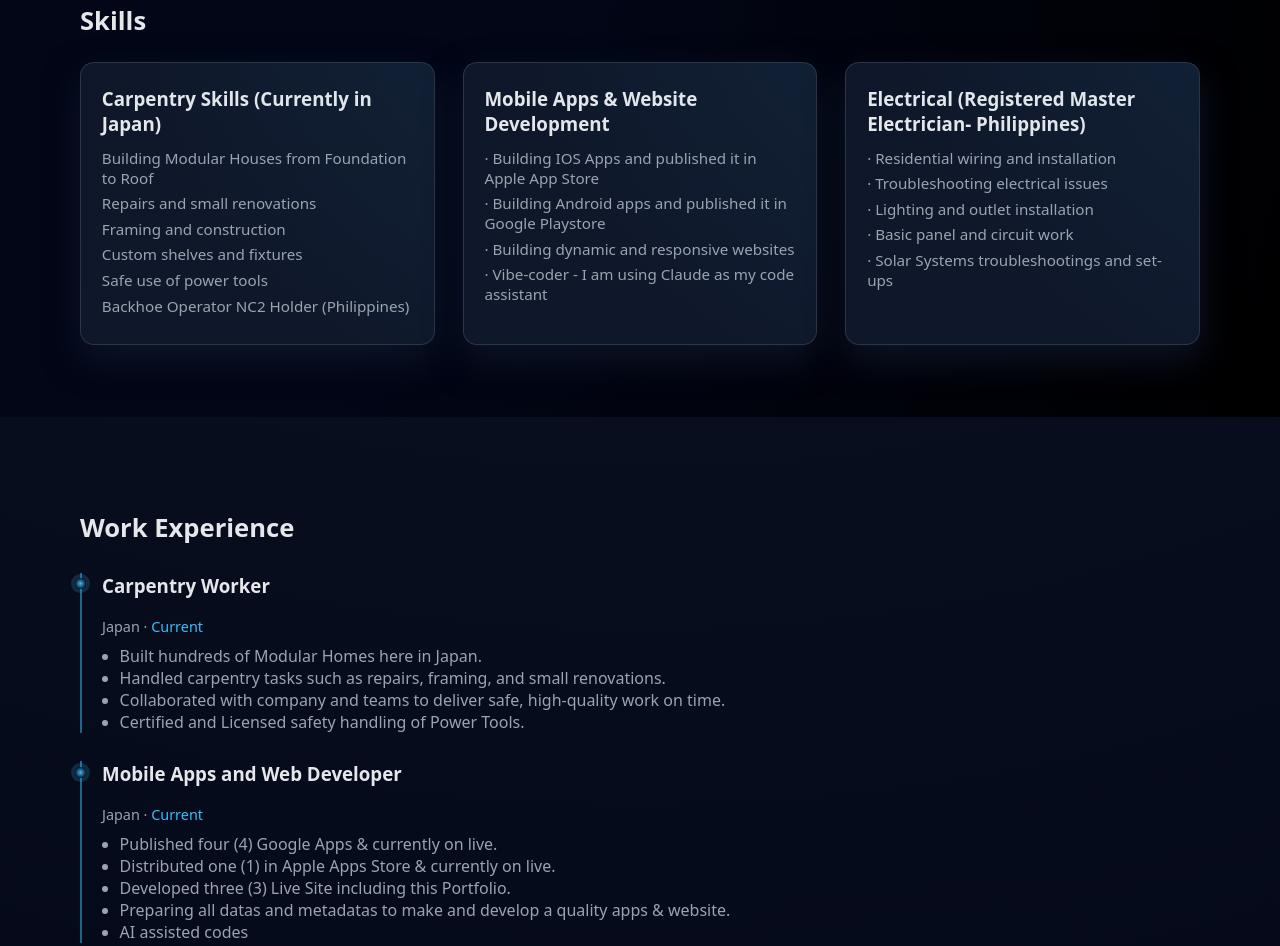
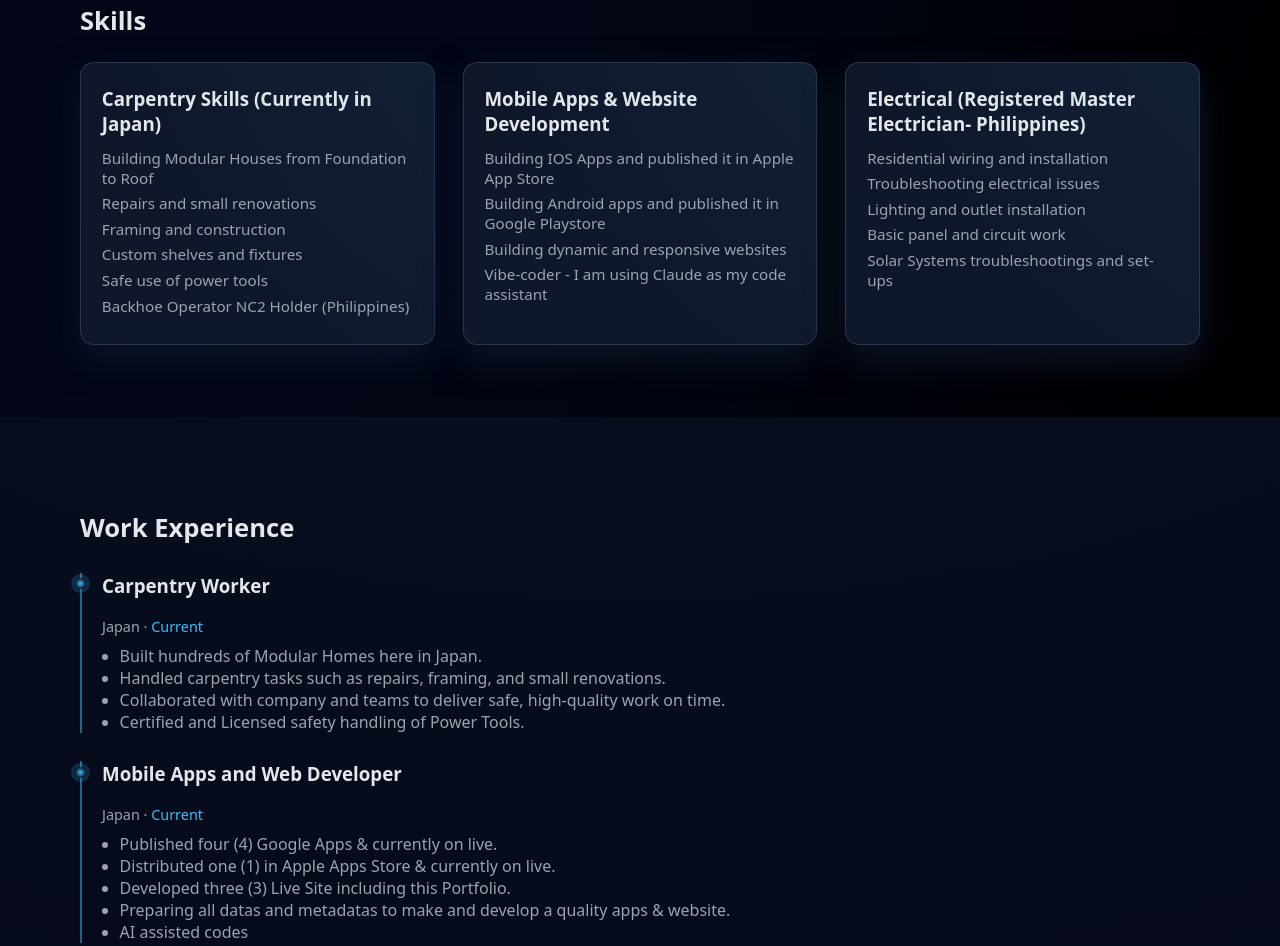
Before and after one commit to darilquervodev-spec/darilquervo-website, a plain HTML site: page index.html in a window 1280 px wide. Shown: the part 1207-2153 px from the top of the page. Drawn offline with Linux system fonts and the light colour scheme.

Commit message:
Update index.html

```diff
--- a/index.html
+++ b/index.html
@@ -97,20 +97,20 @@
           <div class="card">
             <h3>Mobile Apps & Website Development</h3>
             <ul>
-              <li> · Building IOS Apps and published it in Apple App Store</li>
-              <li> · Building Android apps and published it in Google Playstore</li>
-              <li> · Building dynamic and responsive websites</li>
-              <li> · Vibe-coder - I am using Claude as my code assistant</li>
+              <li> Building IOS Apps and published it in Apple App Store</li>
+              <li> Building Android apps and published it in Google Playstore</li>
+              <li> Building dynamic and responsive websites</li>
+              <li> Vibe-coder - I am using Claude as my code assistant</li>
             </ul>
           </div>
           <div class="card">
             <h3>Electrical (Registered Master Electrician- Philippines)</h3>
             <ul>
-              <li> · Residential wiring and installation</li>
-              <li> · Troubleshooting electrical issues</li>
-              <li> · Lighting and outlet installation</li>
-              <li> · Basic panel and circuit work</li>
-              <li> · Solar Systems troubleshootings and set-ups</li>
+              <li> Residential wiring and installation</li>
+              <li> Troubleshooting electrical issues</li>
+              <li> Lighting and outlet installation</li>
+              <li> Basic panel and circuit work</li>
+              <li> Solar Systems troubleshootings and set-ups</li>
             </ul>
           </div>
         </div>
```
